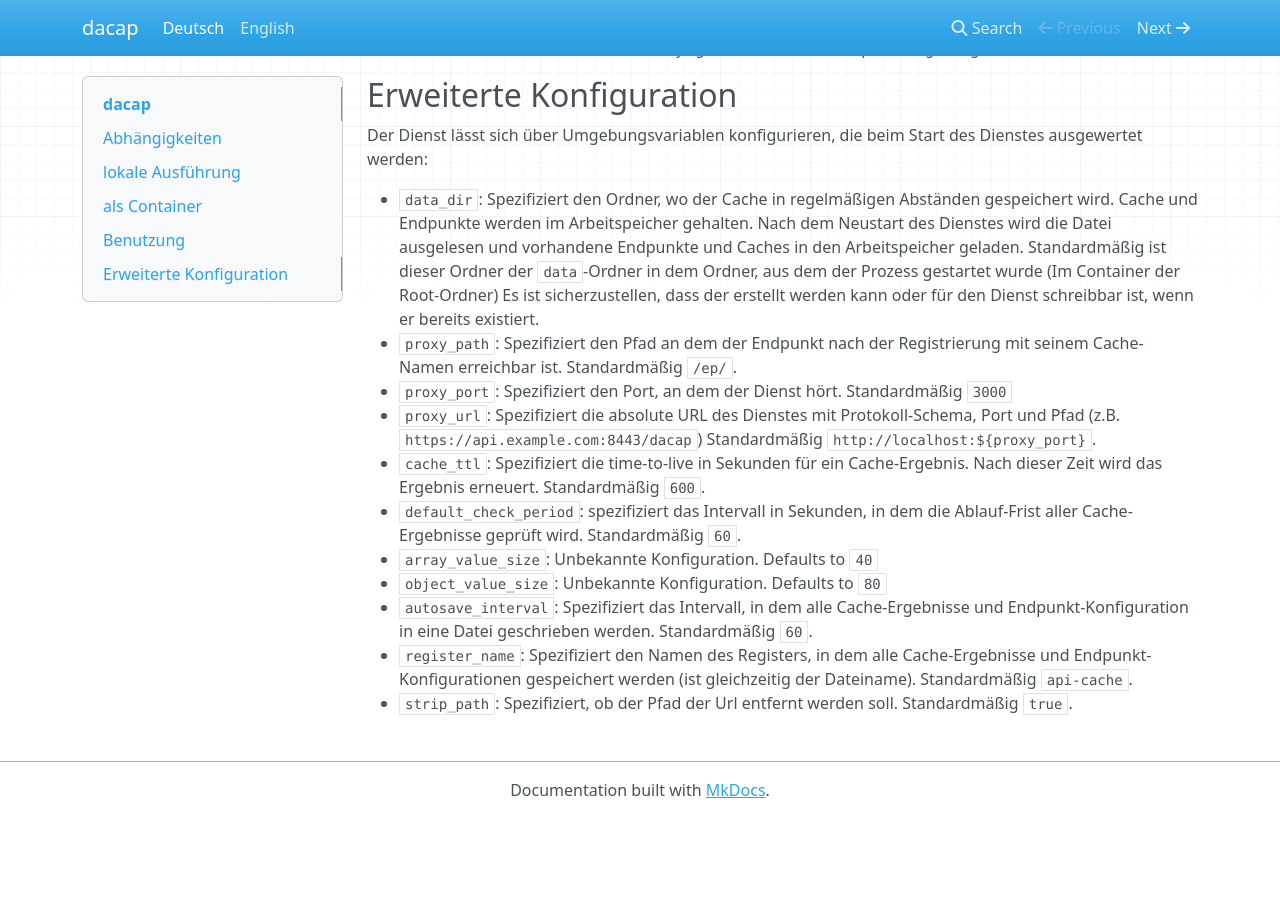
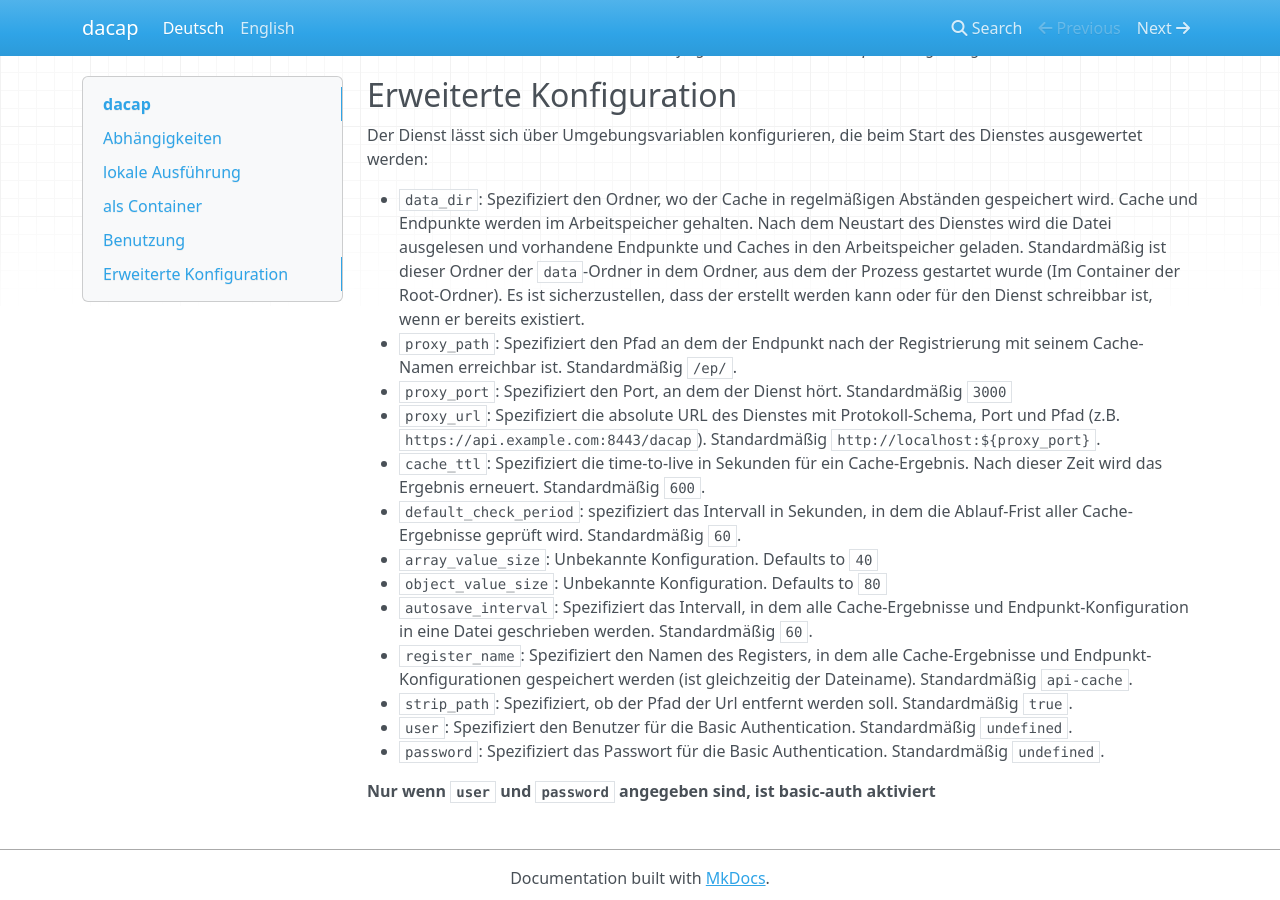
Before and after one commit to ubleipzig/dacap, an MkDocs documentation site: the page built from docs/index.md, in a window 1280 px wide and 900 px high, scrolled down 1203 px. Built offline with MkDocs 1.6.1, drawn with Linux system fonts in a browser that asks for light colours; nearby versions of some CDN libraries; old or Windows-style settings are respelled for this version of MkDocs; before the commit the page ends 2021 px from its top, so only the background shows below that.

Commit message:
fixed docu fixed regex

```diff
--- a/.gitlab-ci.yml
+++ b/.gitlab-ci.yml
@@ -68,7 +68,7 @@ docker_build:
   - docker:dind
   script: |
     mkdir -p ~/.docker && echo "$DOCKER_AUTH_CONFIG" >~/.docker/config.json
-    export version=`expr ${CI_COMMIT_TAG} ':' '/release/\(.\+\)'`
+    export version=`expr ${CI_COMMIT_TAG} ':' 'release/\(.\+\)'`
     export major_version=`expr ${version} ':' '\([^.]\+\)'`
     export minor_version=`expr ${version} ':' '[^.]\+\.\([^.]\+\)'`
     export patch_version=`expr ${version} ':' '[^.]\+\.[^.]\+\.\(.\+\)'`
--- a/docs/index.md
+++ b/docs/index.md
@@ -53,24 +53,18 @@ abgefragt werden.
 
 Der Dienst lässt sich über Umgebungsvariablen konfigurieren, die beim Start des Dienstes ausgewertet werden:
 
-* `data_dir`: Spezifiziert den Ordner, wo der Cache in regelmäßigen Abständen gespeichert wird.
-Cache und Endpunkte werden im Arbeitspeicher gehalten. Nach dem Neustart des Dienstes wird die Datei ausgelesen
-und vorhandene Endpunkte und Caches in den Arbeitspeicher geladen.
-Standardmäßig ist dieser Ordner der `data`-Ordner in dem Ordner, aus dem der Prozess gestartet wurde (Im Container der Root-Ordner)
-Es ist sicherzustellen, dass der erstellt werden kann oder für den Dienst schreibbar ist, wenn er bereits existiert.
-* `proxy_path`: Spezifiziert den Pfad an dem der Endpunkt nach der Registrierung mit seinem Cache-Namen erreichbar ist.
-Standardmäßig `/ep/`.
+* `data_dir`: Spezifiziert den Ordner, wo der Cache in regelmäßigen Abständen gespeichert wird. Cache und Endpunkte werden im Arbeitspeicher gehalten. Nach dem Neustart des Dienstes wird die Datei ausgelesen und vorhandene Endpunkte und Caches in den Arbeitspeicher geladen. Standardmäßig ist dieser Ordner der `data`-Ordner in dem Ordner, aus dem der Prozess gestartet wurde (Im Container der Root-Ordner). Es ist sicherzustellen, dass der erstellt werden kann oder für den Dienst schreibbar ist, wenn er bereits existiert.
+* `proxy_path`: Spezifiziert den Pfad an dem der Endpunkt nach der Registrierung mit seinem Cache-Namen erreichbar ist. Standardmäßig `/ep/`.
 * `proxy_port`: Spezifiziert den Port, an dem der Dienst hört. Standardmäßig `3000`
-* `proxy_url`: Spezifiziert die absolute URL des Dienstes mit Protokoll-Schema, Port und Pfad (z.B. `https://api.example.com:8443/dacap`)
-Standardmäßig `http://localhost:${proxy_port}`.
-* `cache_ttl`: Spezifiziert die time-to-live in Sekunden für ein Cache-Ergebnis. Nach dieser Zeit wird das
-Ergebnis erneuert. Standardmäßig `600`.
-* `default_check_period`: spezifiziert das Intervall in Sekunden, in dem die Ablauf-Frist aller Cache-Ergebnisse geprüft wird.
-Standardmäßig `60`.
+* `proxy_url`: Spezifiziert die absolute URL des Dienstes mit Protokoll-Schema, Port und Pfad (z.B. `https://api.example.com:8443/dacap`). Standardmäßig `http://localhost:${proxy_port}`.
+* `cache_ttl`: Spezifiziert die time-to-live in Sekunden für ein Cache-Ergebnis. Nach dieser Zeit wird das Ergebnis erneuert. Standardmäßig `600`.
+* `default_check_period`: spezifiziert das Intervall in Sekunden, in dem die Ablauf-Frist aller Cache-Ergebnisse geprüft wird. Standardmäßig `60`.
 * `array_value_size`: Unbekannte Konfiguration. Defaults to `40`
 * `object_value_size`: Unbekannte Konfiguration. Defaults to `80`
-* `autosave_interval`: Spezifiziert das Intervall, in dem alle Cache-Ergebnisse und Endpunkt-Konfiguration in eine Datei
-geschrieben werden. Standardmäßig `60`.
-* `register_name`: Spezifiziert den Namen des Registers, in dem alle Cache-Ergebnisse und Endpunkt-Konfigurationen
-gespeichert werden (ist gleichzeitig der Dateiname). Standardmäßig `api-cache`.
+* `autosave_interval`: Spezifiziert das Intervall, in dem alle Cache-Ergebnisse und Endpunkt-Konfiguration in eine Datei geschrieben werden. Standardmäßig `60`.
+* `register_name`: Spezifiziert den Namen des Registers, in dem alle Cache-Ergebnisse und Endpunkt-Konfigurationen gespeichert werden (ist gleichzeitig der Dateiname). Standardmäßig `api-cache`.
 * `strip_path`: Spezifiziert, ob der Pfad der Url entfernt werden soll. Standardmäßig `true`.
+* `user`: Spezifiziert den Benutzer für die Basic Authentication. Standardmäßig `undefined`.
+* `password`: Spezifiziert das Passwort für die Basic Authentication. Standardmäßig `undefined`.
+
+**Nur wenn `user` und `password` angegeben sind, ist basic-auth aktiviert**
```
Also changed, not shown: Readme.md (+2 -6 lines), docs/Readme.md (+2 -6 lines).
